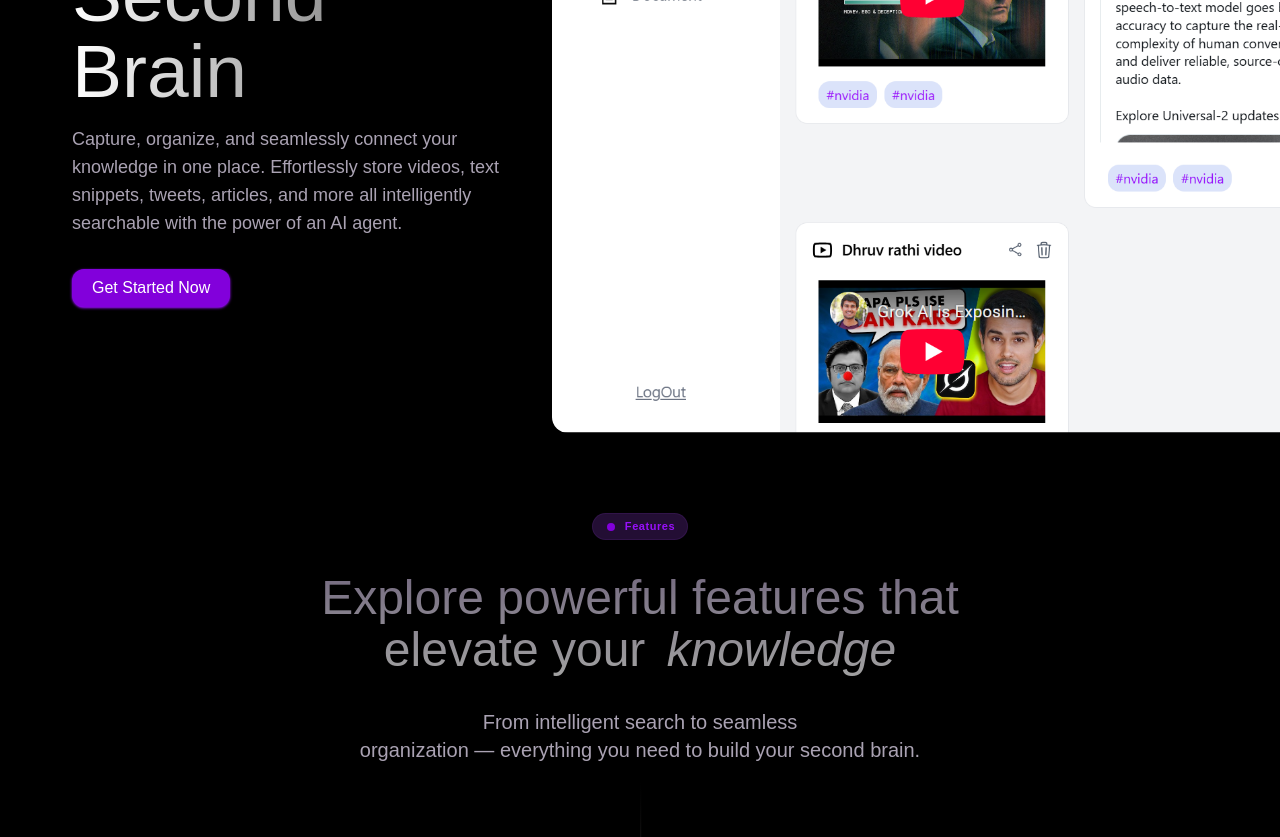
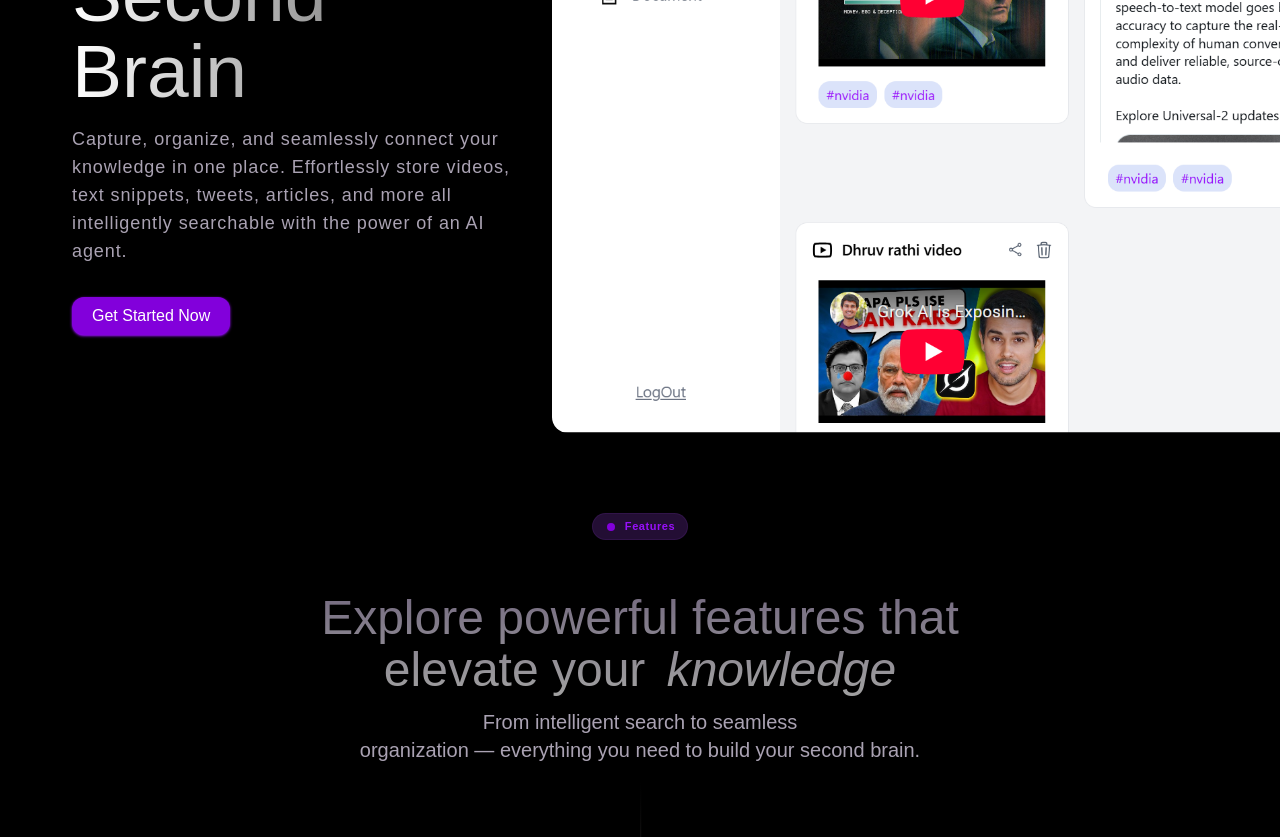
Before and after one commit to chaitany233patil/Brainly-landing-page, a Next.js app: page / in a window 1280 px wide. Shown: the part 320-1157 px from the top of the page. Built offline with nearby package versions, Linux system fonts and the light colour scheme.

Commit message:
Added framer motion to features

```diff
--- a/app/components/Features.tsx
+++ b/app/components/Features.tsx
@@ -44,10 +44,15 @@
   return (
     <div className="flex flex-col items-center mt-20">
       <Indicator Text={"Features"} />
-      <div className="bg-clip-text text-transparent bg-gradient-to-b from-purple-200/50 to-neutral-400 font-medium sm:text-5xl text-[22px] text-center max-w-250 font-serif sm:leading-13 mt-8">
+      <motion.div
+        initial={{ y: 20 }}
+        animate={controls}
+        transition={{ duration: 0.5 }}
+        className="bg-clip-text text-transparent bg-gradient-to-b from-purple-200/50 to-neutral-400 font-medium sm:text-5xl text-[22px] text-center max-w-250 font-serif sm:leading-13 mt-8"
+      >
         Explore powerful features that <br /> elevate your{" "}
         <span className="ml-2 font-subheading italic">knowledge</span>
-      </div>
+      </motion.div>
       <p className="text-purple-100/70 text-xl mt-8 text-center">
         From intelligent search to seamless <br /> organization — everything you
         need to build your second brain.
@@ -61,16 +66,16 @@
           />
         </div>
         <div className="absolute top-28 grid grid-cols-2 gap-30">
-          {Fetures.map((feature) => (
+          {Fetures.map((feature, index) => (
             <div
               key={feature.title}
               className="flex flex-col items-center justify-center w-[100%] h-[100%] z-20"
             >
               <motion.div
                 ref={ref}
-                initial={{ opacity: 0, x: 0 }}
+                initial={{ opacity: 0, x: index % 2 ? -20 : 20 }}
                 animate={controls}
-                transition={{ duration: 0 }}
+                transition={{ duration: 0.5 }}
                 className="my-box flex flex-col items-center w-[300px] justify-center"
               >
                 <div className="text-[22px] p-2 mb-10 font-bold text-purple-950 text-center bg-purple-600/90 rounded-lg ring-16  ring-purple-500/15">
--- a/app/components/Hero.tsx
+++ b/app/components/Hero.tsx
@@ -11,7 +11,7 @@
           <div className="text-[78px] sm:text-[75px] font-[510] text-center sm:text-start leading-23 sm:leading-19 font-sans bg-clip-text text-transparent bg-gradient-to-r from-white to-neutral-600 mt-6">
             Your <br /> Second Brain
           </div>
-          <div className=" text-purple-100/70 text-center font-normal sm:text-start sm:text-[18px] mt-4 leading-7">
+          <div className=" text-purple-100/70 text-center font-normal sm:text-start sm:text-[18px] mt-4 leading-7 tracking-wider">
             Capture, organize, and seamlessly connect your knowledge in one
             place. Effortlessly store videos, text snippets, tweets, articles,
             and more all intelligently searchable with the power of an AI agent.
```
